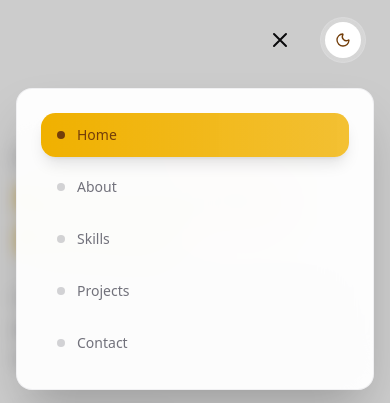
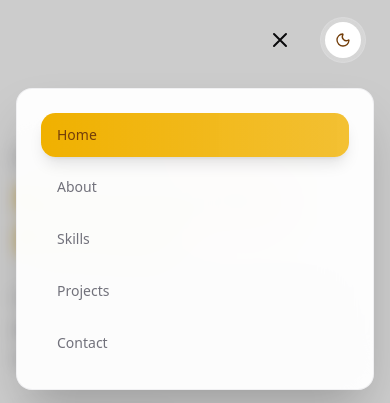
Before and after one commit to smbhathiya/portfolio-2025, a Next.js app: page / in a window 390 px wide. Both pictures are taken after a click on the button 280 px from the left and 40 px from the top of the page. Shown: the top 403 px of the page. Built offline with nearby package versions, Linux system fonts and the light colour scheme; a web font is replaced by a local one.

Commit message:
feat: simplify NavBar item rendering by removing unnecessary wrapper elements

```diff
--- a/components/nav-bar.tsx
+++ b/components/nav-bar.tsx
@@ -188,17 +188,7 @@ export function NavBar() {
                   animationDelay: `${index * 50}ms`,
                 }}
               >
-                <div className="flex items-center gap-3">
-                  <div
-                    className={cn(
-                      "w-2 h-2 rounded-full transition-all duration-200",
-                      activeSection === item.href
-                        ? "bg-primary-foreground"
-                        : "bg-muted-foreground/30"
-                    )}
-                  />
-                  {item.label}
-                </div>
+                <span>{item.label}</span>
               </a>
             ))}
           </div>
```
